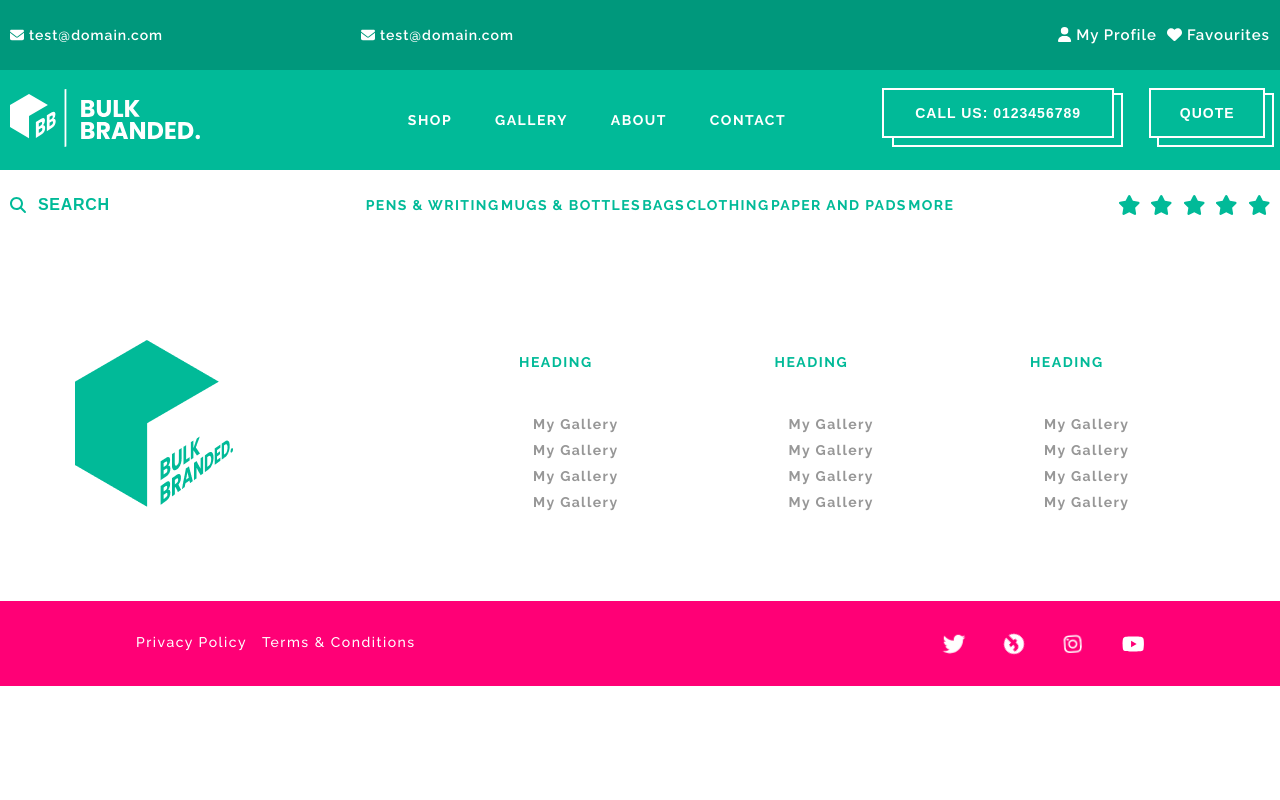
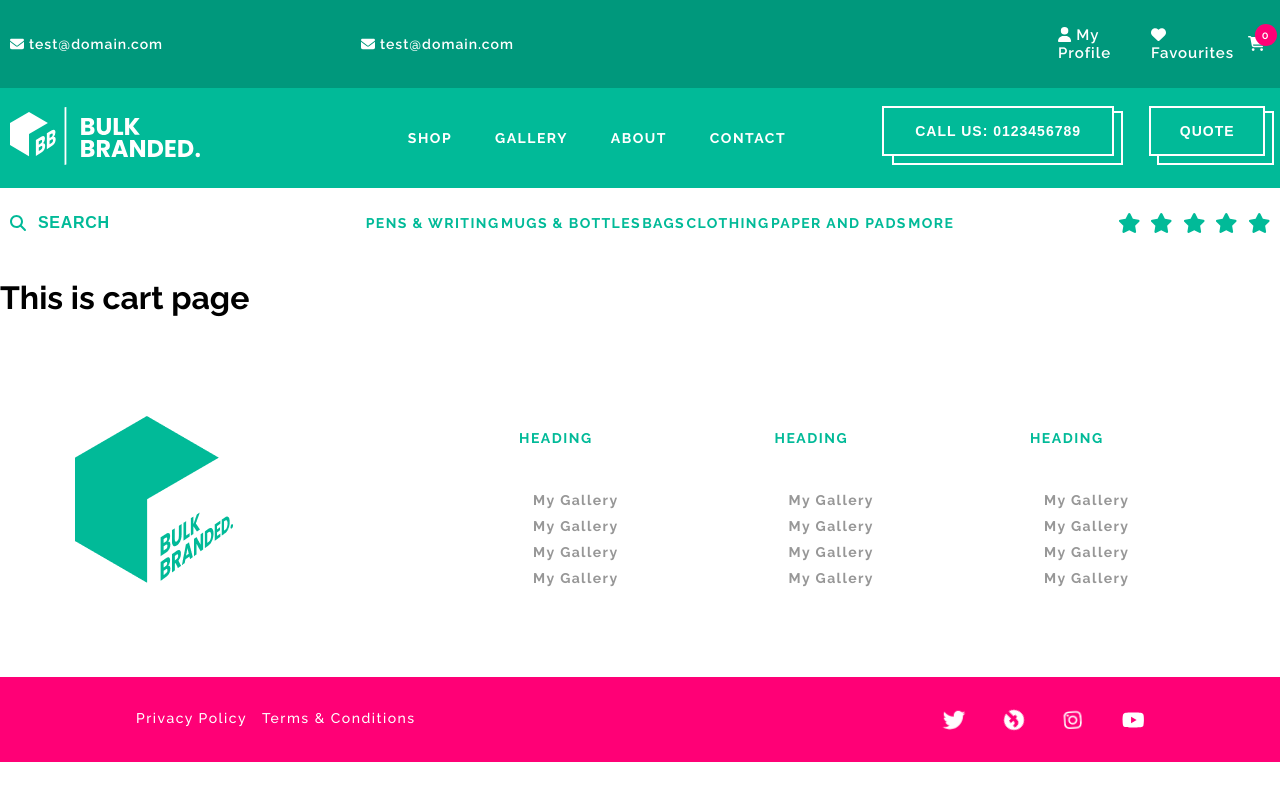
Before and after one commit to hasancheeta/react-shopee, a React (Create React App) app: page /cart in a window 1280 px wide. Shown: the top 800 px of the page. Built offline with nearby package versions, Linux system fonts and the light colour scheme.

Commit message:
Enabled add to cart and toast. Now we can see cart quantity in top bubble

```diff
--- a/package.json
+++ b/package.json
@@ -18,6 +18,7 @@
     "react-redux": "^8.0.1",
     "react-router-dom": "^6.3.0",
     "react-scripts": "5.0.1",
+    "react-toastify": "^9.0.1",
     "web-vitals": "^2.1.4"
   },
   "scripts": {
--- a/src/App.css
+++ b/src/App.css
@@ -253,6 +253,20 @@ section {
 .menu-item a {
   color: var(--green);
 }
+.qty-badge {
+  position: absolute;
+  top: -60%;
+  right: -30%;
+  background: var(--pink);
+  border-radius: 50%;
+  width: 22px;
+  height: 22px;
+  font-size: 11px;
+  display: flex;
+  align-items: center;
+  justify-content: center;
+}
+
 .rating {
   width: 25%;
   color: var(--green);
--- a/src/Redux/cartSlice.js
+++ b/src/Redux/cartSlice.js
@@ -20,6 +20,12 @@ export const cartSlice = createSlice({
       } else {
         state.cartItems.push(tempData);
       }
+      let totalQuantity = 0;
+
+      for (let items of state.cartItems) {
+        totalQuantity += items.cartQuantity;
+      }
+      state.cartTotalQuantity = totalQuantity;
     },
   },
 });
--- a/src/components/Header/TopBar.jsx
+++ b/src/components/Header/TopBar.jsx
@@ -1,9 +1,21 @@
 import React from "react";
 import { FontAwesomeIcon } from "@fortawesome/react-fontawesome";
-import { faEnvelope, faUser } from "@fortawesome/free-solid-svg-icons";
-import { faHeart } from "@fortawesome/free-solid-svg-icons";
+import { Link } from "react-router-dom";
+import {
+  faEnvelope,
+  faUser,
+  faHeart,
+  faCartShopping,
+} from "@fortawesome/free-solid-svg-icons";
+
+import { useSelector } from "react-redux";
+import { useEffect } from "react";
 
 const TopBar = () => {
+  // console.log(store.getState().cart);
+  const myCart = useSelector((state) => state.cart);
+  let totalQty = myCart.cartTotalQuantity;
+
   return (
     <div className="top-bar">
       <section className="flex flex-row flex-space-between flex-align-center">
@@ -34,6 +46,15 @@ const TopBar = () => {
                 Favourites
               </a>
             </li>
+            <li className="menu-item" style={{ position: "relative" }}>
+              <Link to={"/cart"}>
+                <FontAwesomeIcon
+                  icon={faCartShopping}
+                  style={{ marginRight: "5px" }}
+                />
+                <span className="qty-badge">{totalQty}</span>
+              </Link>
+            </li>
           </ul>
         </div>
       </section>
--- /dev/null
+++ b/src/components/Shop/Cart/index.jsx
@@ -0,0 +1,11 @@
+import React from "react";
+
+const Cart = () => {
+  return (
+    <div>
+      <h1>This is cart page</h1>
+    </div>
+  );
+};
+
+export default Cart;
--- a/src/components/Shop/ProductItem.jsx
+++ b/src/components/Shop/ProductItem.jsx
@@ -6,12 +6,18 @@ import { faCartPlus } from "@fortawesome/free-solid-svg-icons";
 import { useDispatch, useSelector } from "react-redux";
 import { AddTocart } from "../../Redux/cartSlice";
 
-const ProductItem = ({ product }) => {
+const ProductItem = ({ product, notify }) => {
   const { cartItems } = useSelector((state) => state.cart);
   const dispatch = useDispatch();
   function limit(string = "", limit = 0) {
     return string.substring(0, limit);
   }
+  //handle add to cart onclick
+  const handleAddToCartClick = () => {
+    dispatch(AddTocart(product));
+    notify();
+  };
+
   let limitedTitle = limit(product?.attributes?.Title, 25);
   let formattedTitle = limitedTitle + " ...";
 
@@ -28,10 +34,7 @@ const ProductItem = ({ product }) => {
       </div>
       <div className="favourite">
         <FontAwesomeIcon icon={faHeart} />
-        <FontAwesomeIcon
-          icon={faCartPlus}
-          onClick={() => dispatch(AddTocart(product))}
-        />
+        <FontAwesomeIcon icon={faCartPlus} onClick={handleAddToCartClick} />
       </div>
     </div>
   );
--- a/src/components/Shop/index.jsx
+++ b/src/components/Shop/index.jsx
@@ -3,6 +3,8 @@ import React from "react";
 //import query(s)
 import { useQuery, useLazyQuery } from "@apollo/client";
 import { GET_ALL_PRODUCTS } from "../../Graphql/Queries";
+import { toast, ToastContainer } from "react-toastify";
+import "react-toastify/dist/ReactToastify.css";
 
 //import components
 import Heading from "../Global/Heading";
@@ -15,6 +17,20 @@ const Shop = () => {
     loading: productsLoading,
     error: productsError,
   } = useQuery(GET_ALL_PRODUCTS);
+
+  //emit a toast
+  const notify = () => {
+    toast("🦄 Added to the cart!", {
+      position: "top-right",
+      autoClose: 5000,
+      hideProgressBar: false,
+      closeOnClick: true,
+      pauseOnHover: true,
+      draggable: true,
+      progress: undefined,
+    });
+  };
+
   console.log(products, productsLoading, productsError);
   return (
     <div className="shop_container flex flex-row flex-space-between">
@@ -29,10 +45,23 @@ const Shop = () => {
         <Spacer height={70} />
         <div className="products-grid grid">
           {products?.products?.data?.map((product) => {
-            return <ProductItem product={product} key={product.id} />;
+            return (
+              <ProductItem notify={notify} product={product} key={product.id} />
+            );
           })}
         </div>
       </div>
+      <ToastContainer
+        position="top-right"
+        autoClose={500}
+        hideProgressBar={false}
+        newestOnTop={false}
+        closeOnClick
+        rtl={false}
+        pauseOnFocusLoss
+        draggable
+        pauseOnHover
+      />
     </div>
   );
 };
--- a/src/index.js
+++ b/src/index.js
@@ -18,6 +18,7 @@ import {
 
 //import components
 import Shop from "./components/Shop";
+import Cart from "./components/Shop/Cart";
 import Header from "./components/Header";
 import Footer from "./components/Footer/Footer";
 
@@ -37,6 +38,7 @@ root.render(
           <Routes>
             <Route path="/" element={<App />} />
             <Route path="/shop" element={<Shop />} />
+            <Route path="/cart" element={<Cart />} />
           </Routes>
           <Footer />
         </BrowserRouter>
```
Also changed, not shown: 1 other file (tests, documents, lock files or other folders).
